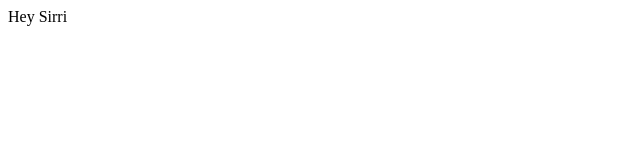
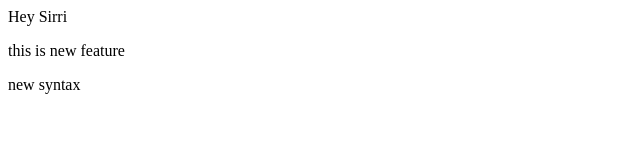
Before and after one commit to Ankit-Sonkar-89/localrepo, a plain HTML site: page index.html in a window 1280 px wide. Shown: the whole page, without its empty margins (0-640 px from the left). Drawn offline with Linux system fonts and the light colour scheme.

Commit message:
new feature

```diff
--- a/index.html
+++ b/index.html
@@ -1 +1,3 @@
 <p> Hey Sirri </p>
+<p> this is new feature </p>
+<P> new syntax </P>
```
Also changed, not shown: 1 other file.
